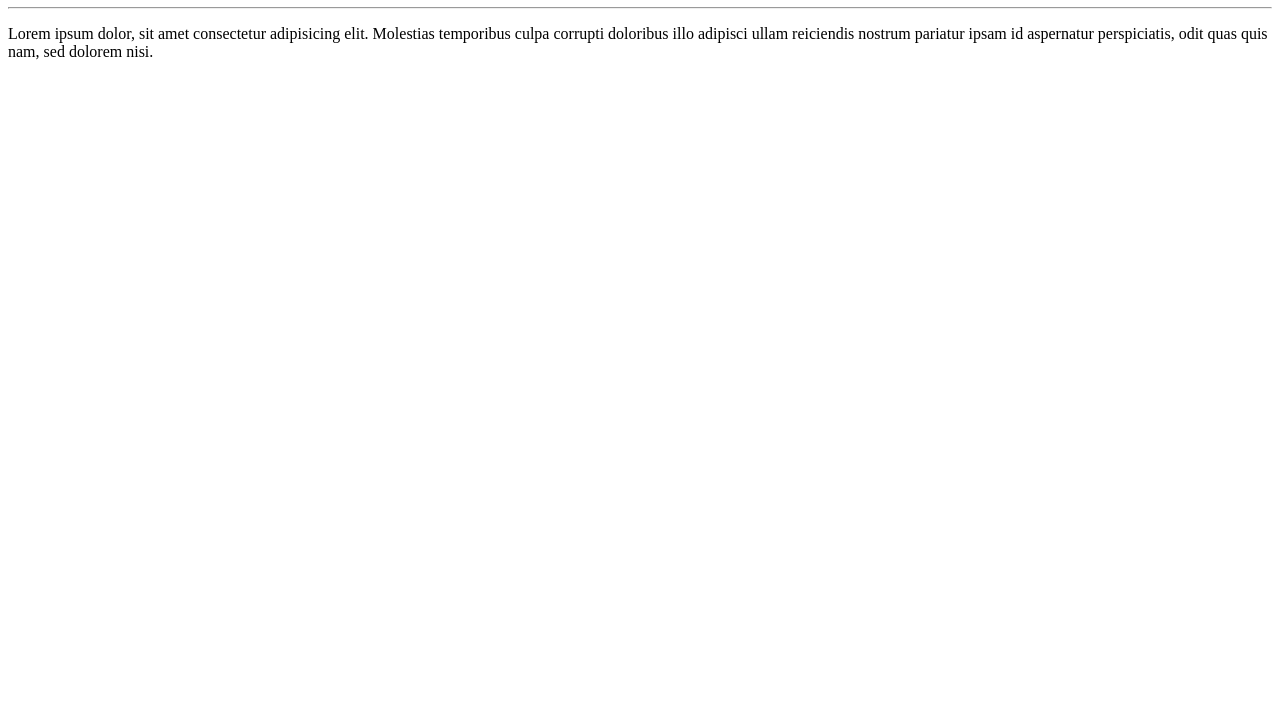
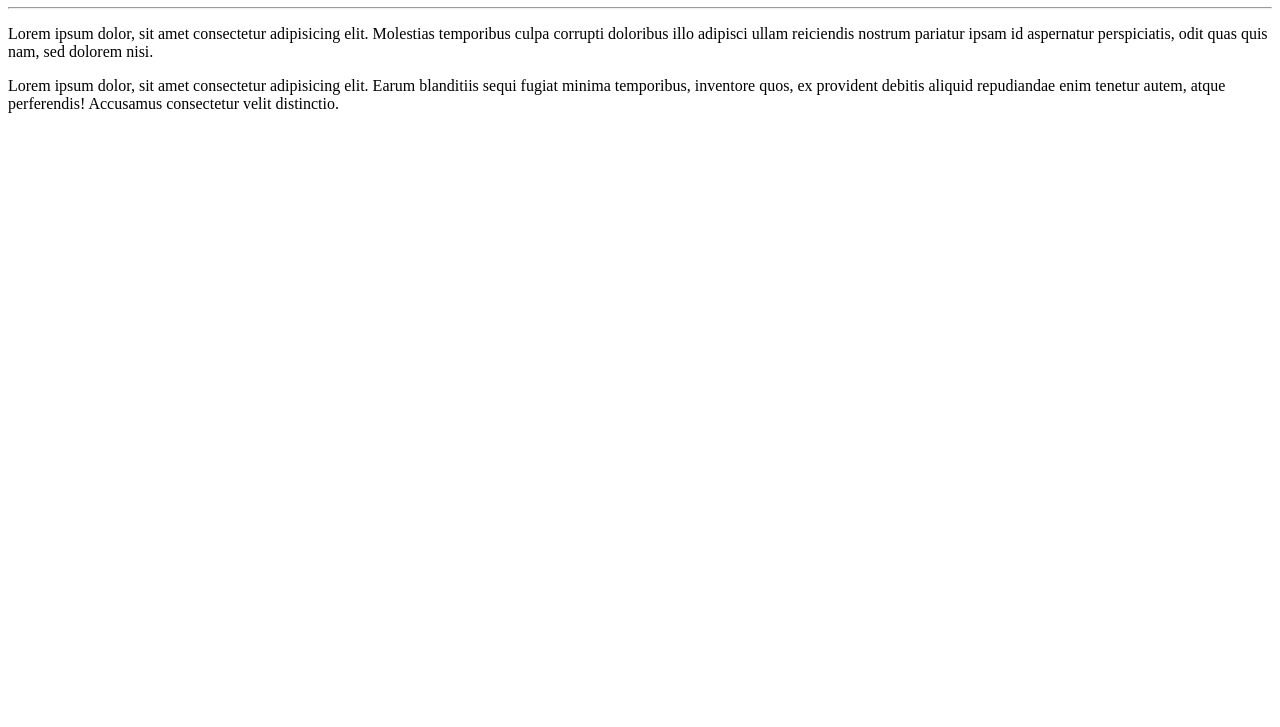
Before and after one commit to asfuture/Ola-Mundo, a plain HTML site: page site-exemplo/index.html in a window 1280 px wide. Shown: the part 73-800 px from the top of the page. Drawn offline with Linux system fonts and the light colour scheme.

Commit message:
Adicionei um paragrafo

```diff
--- a/site-exemplo/index.html
+++ b/site-exemplo/index.html
@@ -10,5 +10,7 @@
     <hr>
     <p>Lorem ipsum dolor, sit amet consectetur adipisicing elit. Molestias temporibus culpa corrupti doloribus illo adipisci ullam reiciendis nostrum pariatur ipsam id aspernatur perspiciatis, odit quas quis nam, sed dolorem nisi.</p>
 
+    <p>Lorem ipsum dolor, sit amet consectetur adipisicing elit. Earum blanditiis sequi fugiat minima temporibus, inventore quos, ex provident debitis aliquid repudiandae enim tenetur autem, atque perferendis! Accusamus consectetur velit distinctio.</p>
+
 </body>
 </html>
```
